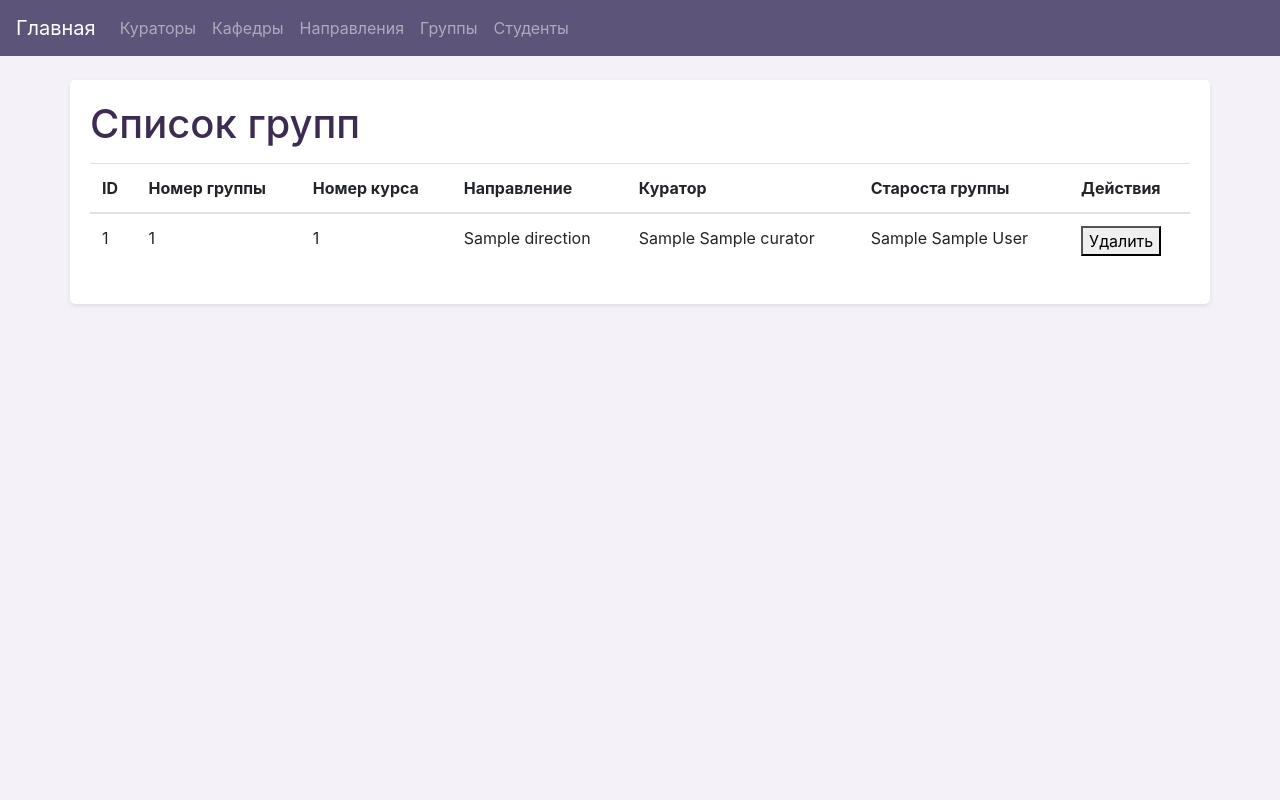
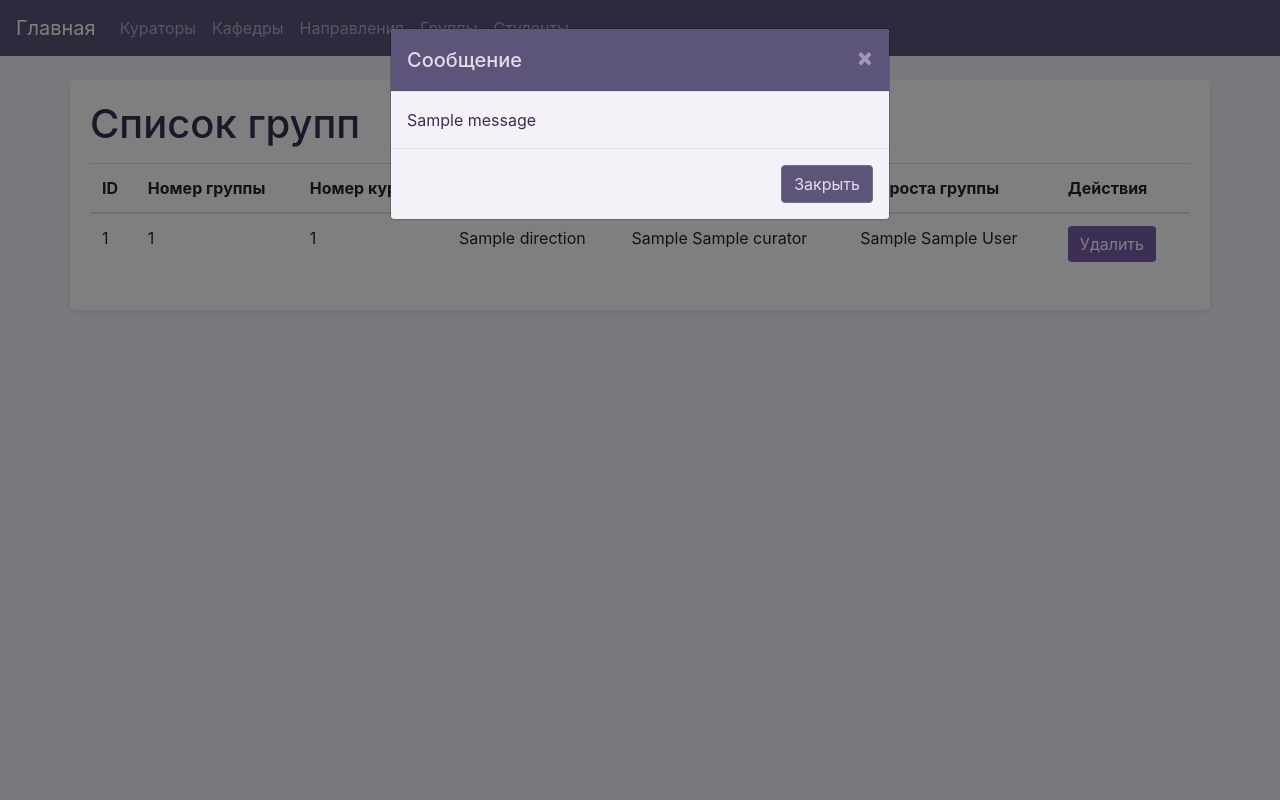
Before and after one commit to daniilShestopalov/Faculty-database, a Django app: page /groups/ in a window 1280 px wide. Run offline with Django 4.2, Linux system fonts and the light colour scheme; tables that the repository leaves empty hold one stand-in row (values such as "Sample post"); one stand-in notice (Sample message) is shown; some libraries are stand-ins or nearby versions.

Commit message:
update delete button style in directions.html, groups.html, and students.html

```diff
--- a/faculty_database_project/faculty/templates/base.html
+++ b/faculty_database_project/faculty/templates/base.html
@@ -100,20 +100,23 @@
     </div>
 
     <!-- Модальное окно Bootstrap для сообщений об ошибках -->
-    <div class="modal fade" id="errorModal" tabindex="-1" role="dialog" aria-labelledby="errorModalLabel" aria-hidden="true">
+    <div class="modal fade" id="messageModal" tabindex="-1" role="dialog" aria-labelledby="messageModalLabel" aria-hidden="true">
       <div class="modal-dialog" role="document">
         <div class="modal-content">
           <div class="modal-header">
-            <h5 class="modal-title" id="errorModalLabel">Ошибка</h5>
+            <h5 class="modal-title" id="errorModalLabel">Сообщение</h5>
             <button type="button" class="close" data-dismiss="modal" aria-label="Close">
               <span aria-hidden="true">&times;</span>
             </button>
           </div>
           <div class="modal-body">
             {% for message in messages %}
-                {{ message|linebreaksbr }}
+                <div class="{{ message.tags }}" data-message-type="{{ message.tags }}">
+                    {{ message|linebreaksbr }}
+                </div>
             {% endfor %}
           </div>
+
           <div class="modal-footer">
             <button type="button" class="btn btn-secondary" data-dismiss="modal">Закрыть</button>
           </div>
@@ -125,5 +128,14 @@
     <script src="https://code.jquery.com/jquery-3.5.1.slim.min.js"></script>
     <script src="https://cdn.jsdelivr.net/npm/popper.js@1.6.6/dist/umd/popper.min.js"></script>
     <script src="https://stackpath.bootstrapcdn.com/bootstrap/4.5.2/js/bootstrap.min.js"></script>
+
+    <script>
+    $(document).ready(function() {
+        if ($(".modal-body div").length > 0) {
+            $('#messageModal').modal('show');
+        }
+    });
+    </script>
+
 </body>
 </html>
--- a/faculty_database_project/faculty/templates/directions.html
+++ b/faculty_database_project/faculty/templates/directions.html
@@ -36,7 +36,7 @@
 
                         <form action="{% url 'direction_delete' direction.direction_id %}" method="post" style="inline-form">
                             {% csrf_token %}
-                            <button type="submit"  class="delete-button" onclick="return confirm('Вы уверены, что хотите удалить это направление?');">Удалить</button>
+                            <button type="submit"  class="btn btn-custom" onclick="return confirm('Вы уверены, что хотите удалить это направление?');">Удалить</button>
                         </form>
                     </td>
                 </tr>
--- a/faculty_database_project/faculty/templates/groups.html
+++ b/faculty_database_project/faculty/templates/groups.html
@@ -46,7 +46,7 @@
 
                         <form action="{% url 'group_delete' group.group_id %}" method="post" style="inline-form">
                             {% csrf_token %}
-                            <button type="submit" class="delete-button" onclick="return confirm('Вы уверены, что хотите удалить эту группу?');">Удалить</button>
+                            <button type="submit" class="btn btn-custom" onclick="return confirm('Вы уверены, что хотите удалить эту группу?');">Удалить</button>
                         </form>
                     </td>
                 </tr>
--- a/faculty_database_project/faculty/templates/students.html
+++ b/faculty_database_project/faculty/templates/students.html
@@ -51,7 +51,7 @@
 
                         <form action="{% url 'student_delete' student.student_id %}" method="post" style="inline-form">
                             {% csrf_token %}
-                            <button type="submit" class="delete-button" onclick="return confirm('Вы уверены, что хотите удалить этого студента?');">Удалить</button>
+                            <button type="submit" class="btn btn-custom" onclick="return confirm('Вы уверены, что хотите удалить этого студента?');">Удалить</button>
                         </form>
                     </td>
                 </tr>
```
